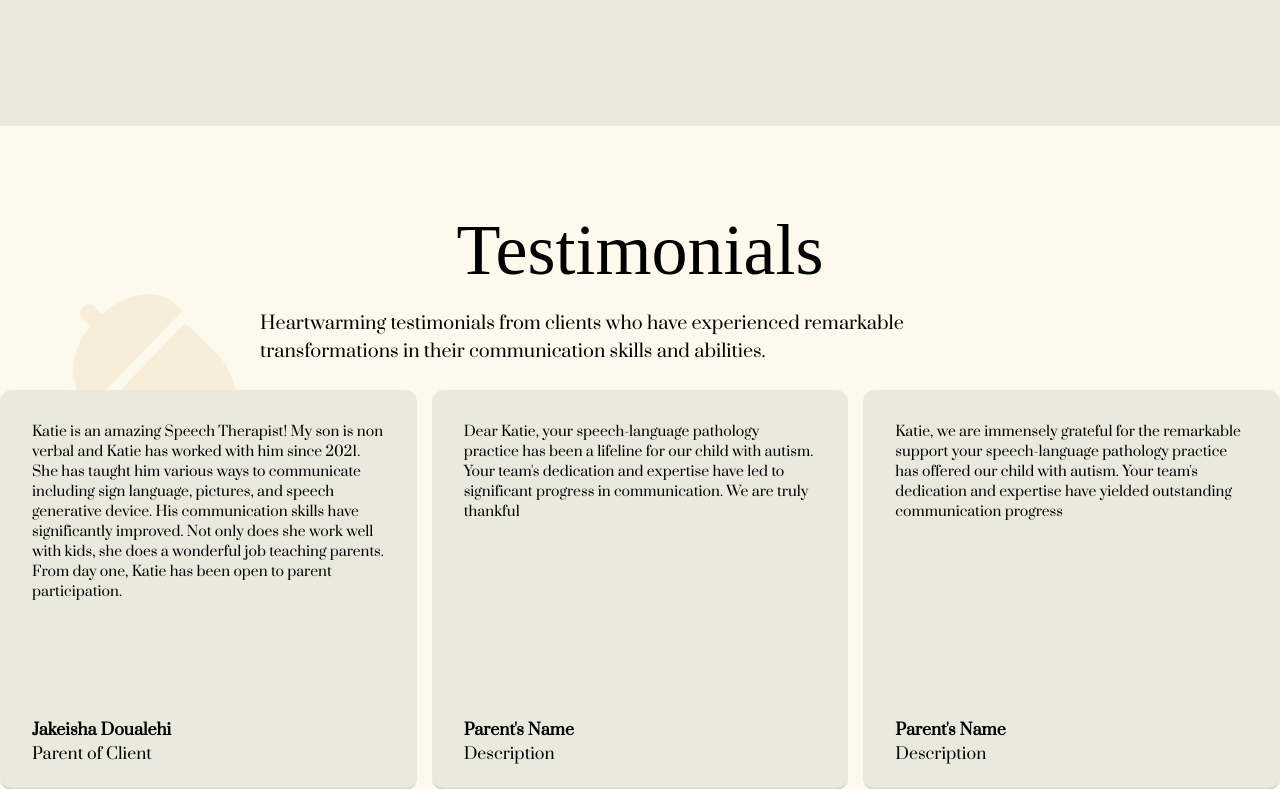
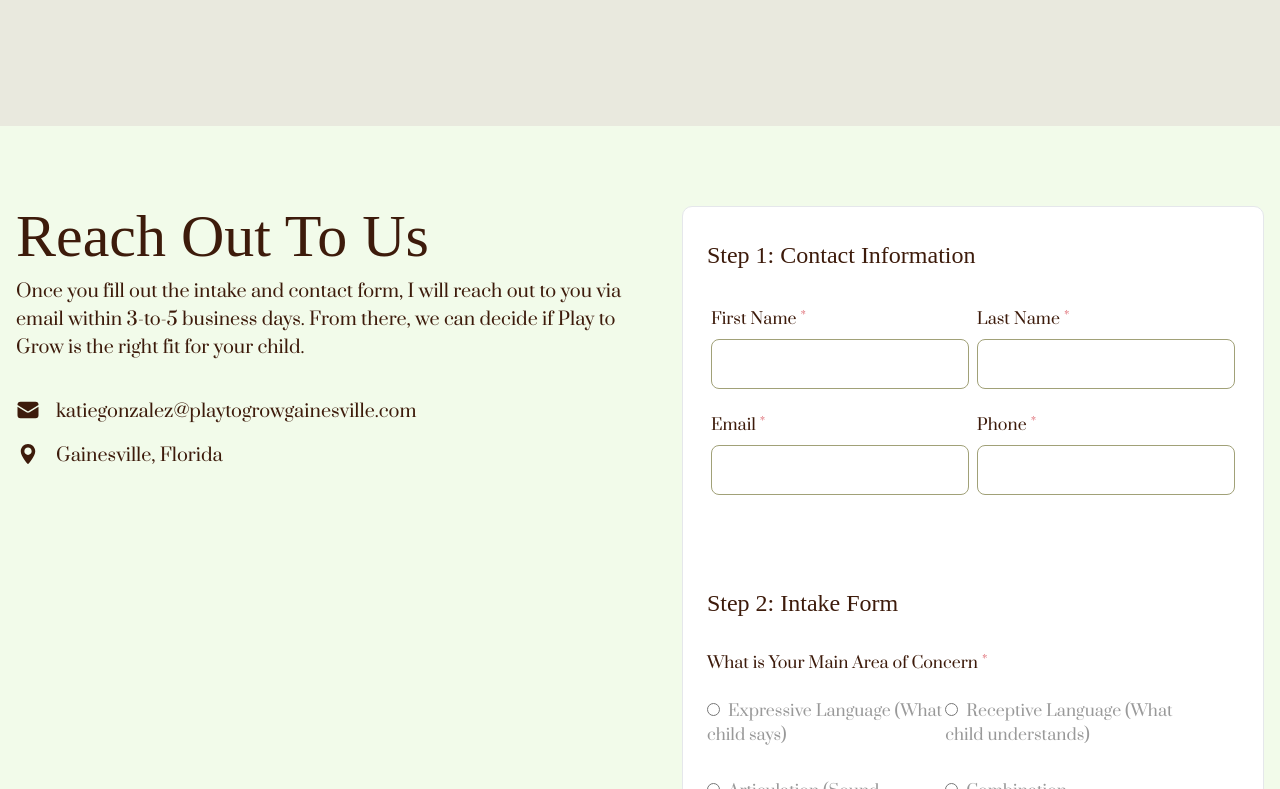
Before and after one commit to Webworks-DreamCraft/play-to-grow, a React (Vite) app: page / in a window 1280 px wide. Shown: the part 1551-2340 px from the top of the page. Built offline with nearby package versions, Linux system fonts and the light colour scheme; a web font is replaced by a local one.

Commit message:
hides testimonials

```diff
--- a/src/components/pages/Home.jsx
+++ b/src/components/pages/Home.jsx
@@ -1,6 +1,6 @@
 import { Fade } from "react-slideshow-image";
 import Expertise from "../Expertise";
-import Testimonials from "../Testimonials";
+// import Testimonials from "../Testimonials";
 import IntakeFormContainer from "../intakeForm/IntakeFormContainer";
 import "react-slideshow-image/dist/styles.css";
 import "./Home.css";
@@ -86,7 +86,8 @@ const Home = () => {
       </section>
 
       <Expertise />
-      <Testimonials />
+      {/* re-enable this when there are 3 or more */}
+      {/* <Testimonials /> */}
 
       <section className="mx-auto md:container p-4 2xl:px-20" id="form">
         <IntakeFormContainer />
```
